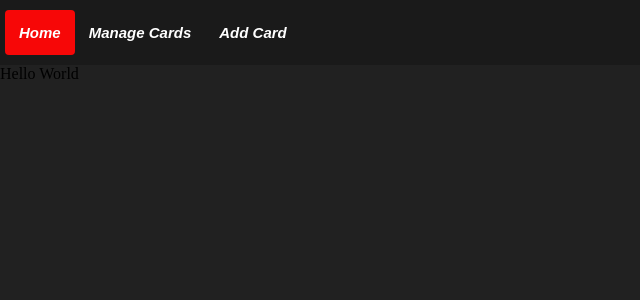
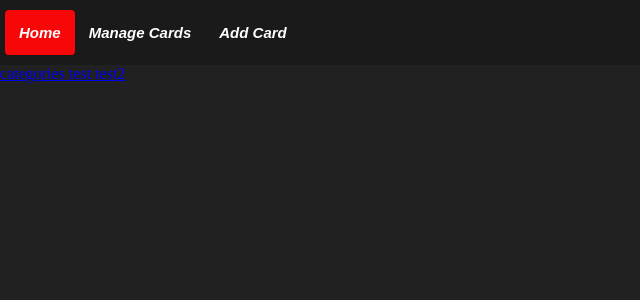
Before and after one commit to AuricFox/Flashcards, a Flask app: page / in a window 1280 px wide. Shown: the top 300 px of the page, without its empty margins (0-640 px from the left). Run offline with Flask 3, Linux system fonts and the light colour scheme; parts of the project's set-up code (start-up, migrations or seed data) failed here and were passed over.

Commit message:
Adding functionality to home route for categories

```diff
--- a/app.py
+++ b/app.py
@@ -11,9 +11,16 @@ app.secret_key = 'my_super_secret_totaly_unbreakable_key'
 @app.route("/")
 @app.route("/home")
 def home():
-    return render_template('home.html', nav_id="home-page")
+    data = ['categories','test', 'test2']
+
+    return render_template('home.html', nav_id="home-page", data=data)
 
 #TODO: Manage Main Page, CRUD Pages
 
+@app.route("/flashcards/<path:category>")
+def flashcard_route(category):
+    return render_template('home.html', nav_id="home-page")
+
+
 if __name__ == "__main__":
     app.run()
--- a/templates/home.html
+++ b/templates/home.html
@@ -4,6 +4,12 @@
 
 {% block content %}
 
-Hello World
+<div class="categories">
+    {% for category in data %}
+    <a class="category" href="{{ url_for('flashcard_route', category=category) }}">
+        {{ category }}
+    </a>
+    {% endfor %}
+</div>
 
 {% endblock %}
```
